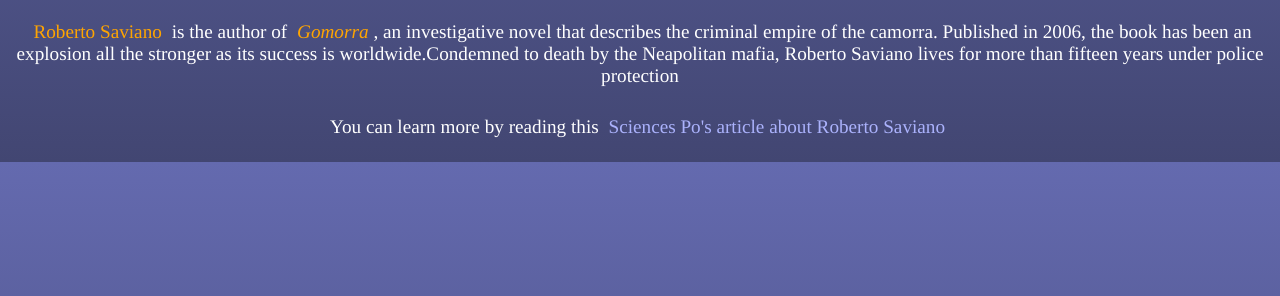
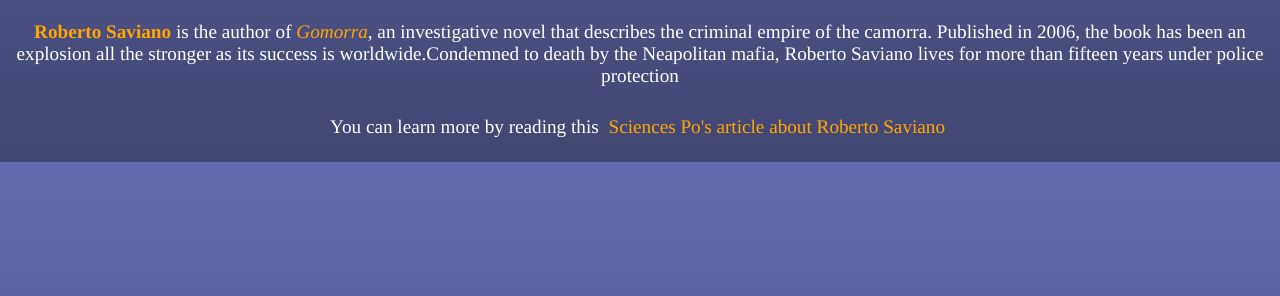
Before and after one commit to calypsohebrard/fcc-tributpage, a plain HTML site: page index.html in a window 1280 px wide. Shown: the part 422-718 px from the top of the page. Drawn offline with Linux system fonts and the light colour scheme.

Commit message:
Changed <span> and color
Changed <span> to <strong> for the author's name and <em> for Gomorra.
Changed the color in CSS file.

```diff
--- a/index.html
+++ b/index.html
@@ -4,7 +4,7 @@
   <meta charset="utf-8">
   <meta name="viewport" content="width=device-width, initial-scale=1.0">
   <link rel="stylesheet" href="styles.css">
-  <meta name="description" content="a tribute page about Roberto Saviano"
+  <meta name="description" content="a tribute page about Roberto Saviano">
 </head>
 <body>
   <main id="main">
@@ -13,7 +13,7 @@
         <img id="image" src="https://laregledujeu.org/files/2018/10/Roberto-Saviano-auteur-italien-de-Piranhas-Gomorra-et-extra-pure-840x473.jpg" alt="Portrait of Roberto Saviano">
         <figcaption id="img-caption">Photo of Roberto Saviano, the author of Gomorra</figcaption>
      </figure>
-     <p id="tribute-info"><span>Roberto Saviano</span> is the author of <span class="italic">Gomorra</span>, an investigative novel that describes the criminal empire of the camorra. Published in 2006, the book has been an explosion all the stronger as its success is worldwide.Condemned to death by the Neapolitan mafia, Roberto Saviano lives for more than fifteen years under police protection</p>
+     <p id="tribute-info"><strong>Roberto Saviano</strong> is the author of <em class="italic">Gomorra</em>, an investigative novel that describes the criminal empire of the camorra. Published in 2006, the book has been an explosion all the stronger as its success is worldwide.Condemned to death by the Neapolitan mafia, Roberto Saviano lives for more than fifteen years under police protection</p>
      <p>You can learn more by reading this <a id="tribute-link" href="https://www.sciencespo.fr/psia/events/narco-empire-roberto-saviano/" target=_blank>Sciences Po's article about Roberto Saviano</a></p>
   </main>
 </body>
--- a/styles.css
+++ b/styles.css
@@ -22,8 +22,8 @@ body {
      justify-content: center;
   }
 
-  p > span {
-    color: orange;
+   strong, em {
+    color: hsl(39, 100%, 50%);
   }
 
   .italic {
@@ -38,14 +38,14 @@ body {
 
   a {
     text-decoration: none;
-    color: #abb2fc;
+    color: hsl(39, 100%, 50%);
   }
 
   a:hover{
-    color: #272943;
+    color:  hsl(39, 100%, 60%);
 
   }
 
   a:visited {
-    color: black;
+    color: hsl(39, 100%, 35%);
   }
```
